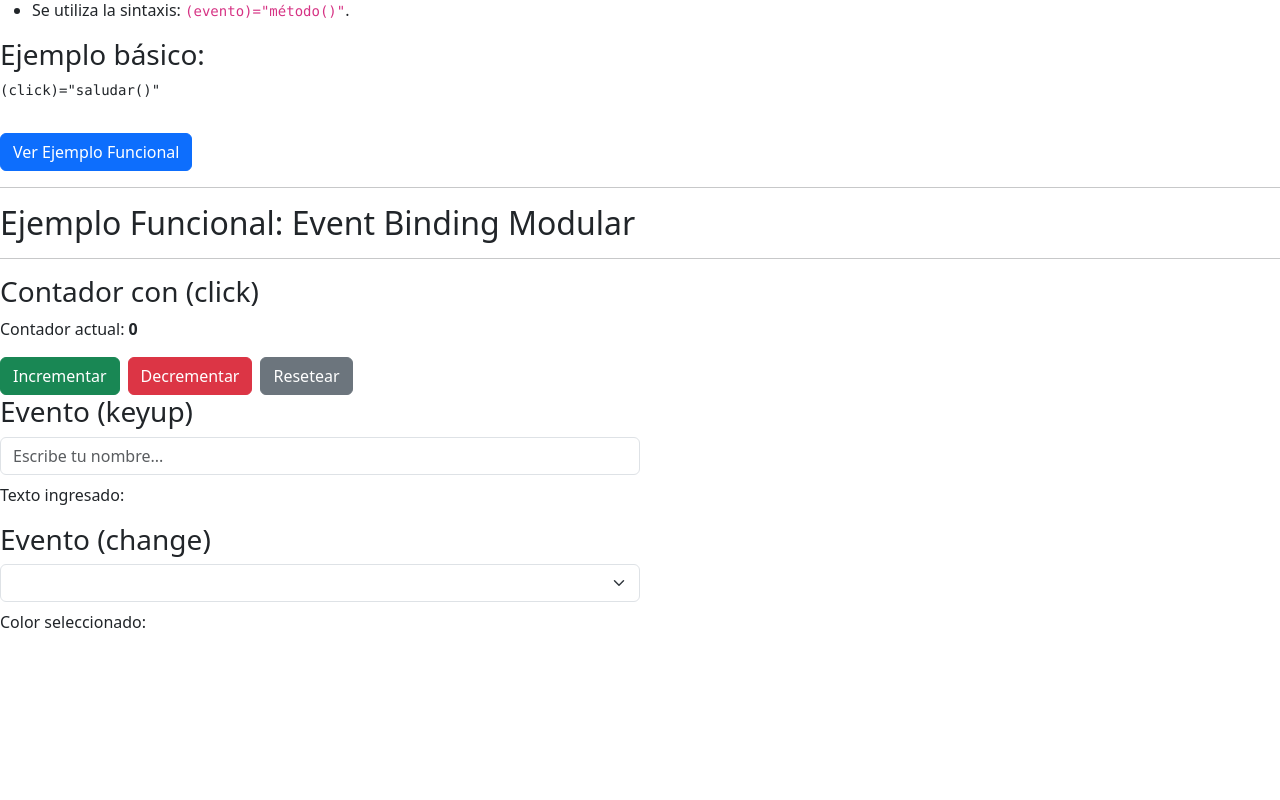
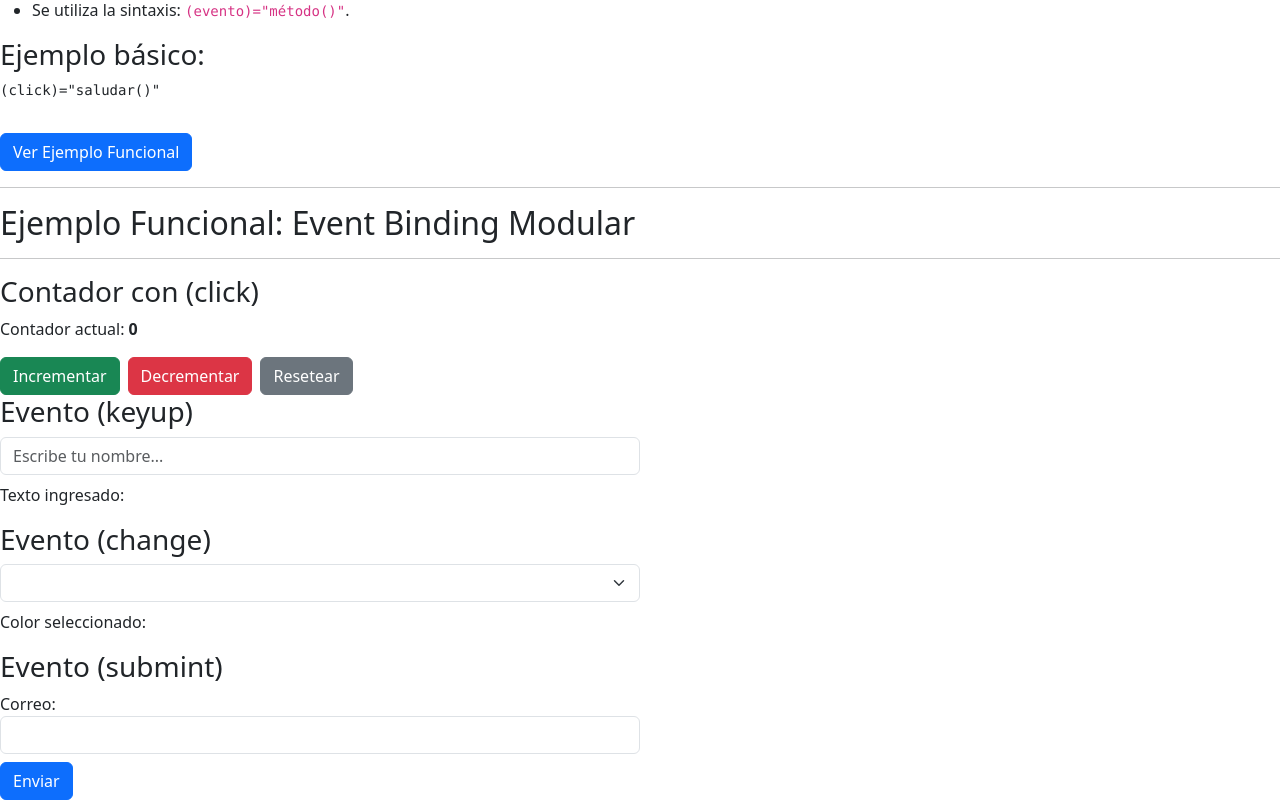
Before and after one commit to VictorFernandez1006/angular-fundamentos-app, an Angular app: page /event-binding/ejemplo in a window 1280 px wide. Shown: the part 168-968 px from the top of the page. Before the commit the page ends 818 px from the top, so only its background shows below. Built offline with nearby package versions, Linux system fonts and the light colour scheme.

Commit message:
add event component

```diff
--- a/src/app/features/event-binding/event-binding-ejemplo/event-binding-ejemplo.html
+++ b/src/app/features/event-binding/event-binding-ejemplo/event-binding-ejemplo.html
@@ -4,3 +4,4 @@
 <app-contador-evento></app-contador-evento>
 <app-input-key-evento></app-input-key-evento>
 <app-select-change-evento></app-select-change-evento>
+<app-form-submit-evento></app-form-submit-evento>
--- a/src/app/features/event-binding/event-binding-ejemplo/event-binding-ejemplo.ts
+++ b/src/app/features/event-binding/event-binding-ejemplo/event-binding-ejemplo.ts
@@ -2,10 +2,11 @@ import { Component } from '@angular/core';
 import { ContadorEvento } from '../contador-evento/contador-evento';
 import { InputKeyEvento } from '../input-key-evento/input-key-evento';
 import { SelectChangeEvento } from '../select-change-evento/select-change-evento';
+import { FormSubmitEvento } from '../form-submit-evento/form-submit-evento';
 @Component({
   selector: 'app-event-binding-ejemplo',
   standalone: true,
-  imports: [ContadorEvento, InputKeyEvento, SelectChangeEvento],
+  imports: [ContadorEvento, InputKeyEvento, SelectChangeEvento, FormSubmitEvento],
   templateUrl: './event-binding-ejemplo.html',
   styleUrl: './event-binding-ejemplo.css'
 })
--- /dev/null
+++ b/src/app/features/event-binding/form-submit-evento/form-submit-evento.html
@@ -0,0 +1,17 @@
+<h3>Evento (submint)</h3>
+<form (submit)="enviarFormulario($event)" class="w-50">
+  <div class="mb-2">
+    <label for="email">Correo:</label>
+    <input type="email"
+    id="email"
+    name="email"
+    class="form-control"
+    [(ngModel)]="email"
+    required
+    >
+  </div>
+  <button type="submit" class="btn btn-primary">Enviar</button>
+</form>
+@if (emailEnviado) {
+  <p class="mt-2 text-success">Correo enviado a: {{ email }}</p>
+}
--- /dev/null
+++ b/src/app/features/event-binding/form-submit-evento/form-submit-evento.ts
@@ -0,0 +1,19 @@
+import { Component } from '@angular/core';
+import { FormsModule } from '@angular/forms';
+
+@Component({
+  selector: 'app-form-submit-evento',
+  standalone: true,
+  imports: [FormsModule],
+  templateUrl: './form-submit-evento.html',
+  styleUrl: './form-submit-evento.css'
+})
+export class FormSubmitEvento {
+  email: string = '';
+  emailEnviado: boolean = false;
+
+  enviarFormulario(event: Event): void{
+    event.preventDefault();//Evita que se recargue la página
+    this.emailEnviado = true;
+  }
+}
```
Also changed, not shown: src/app/features/event-binding/form-submit-evento/form-submit-evento.css (added), 1 other file (tests, documents, lock files or other folders).
